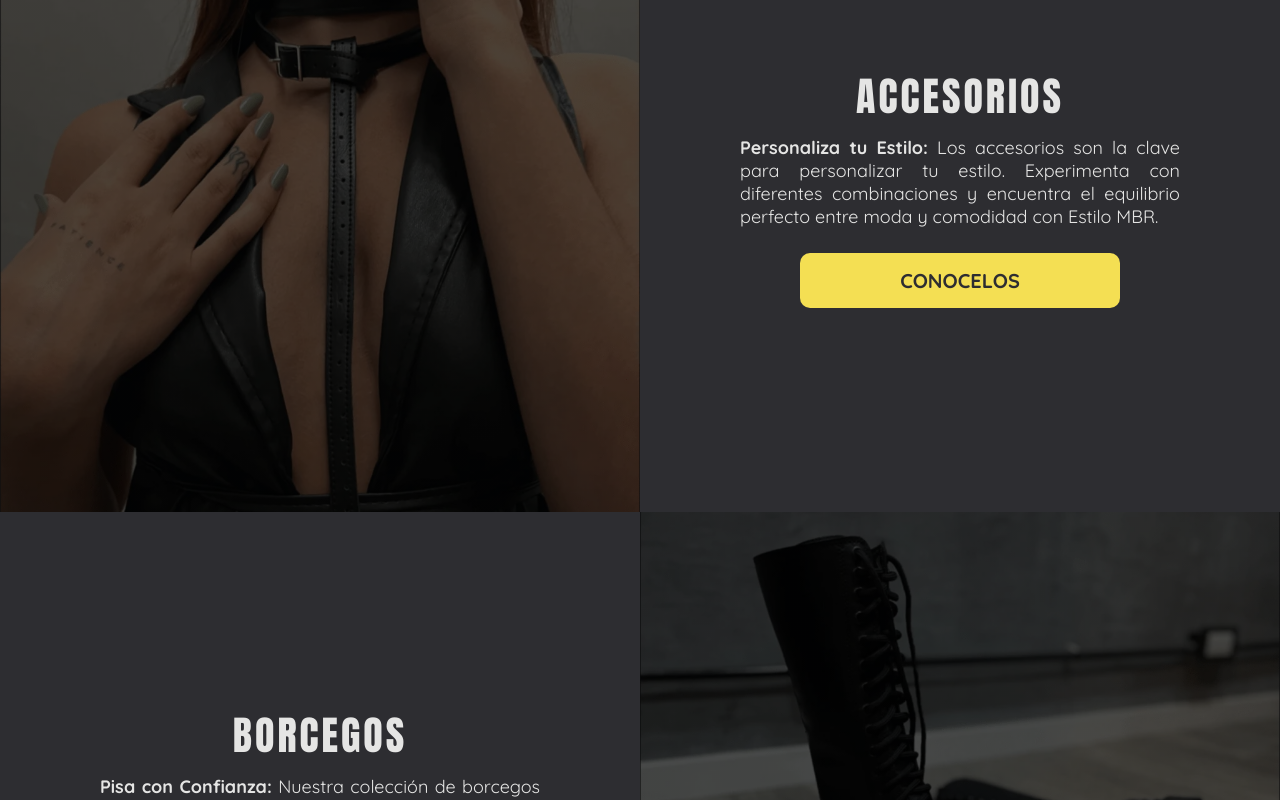
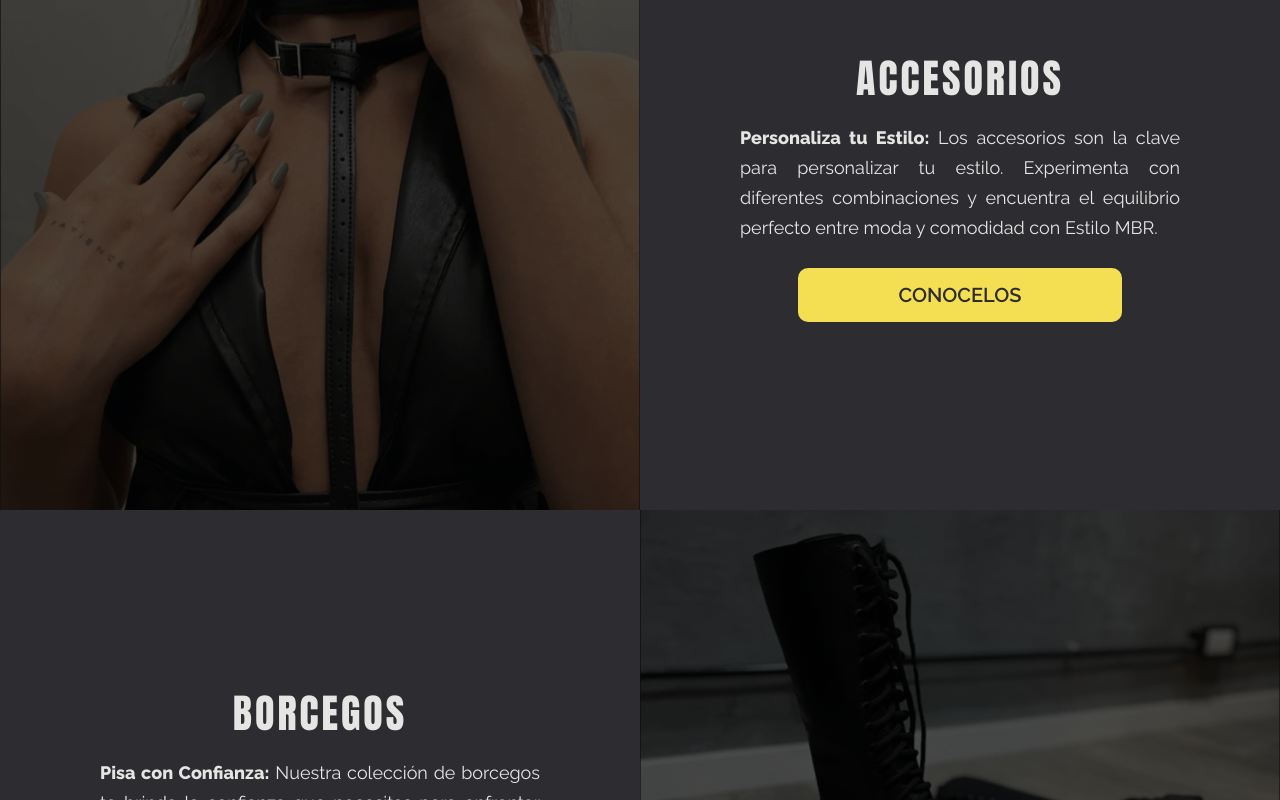
Before and after one commit to scherpablo/mbr-react-vite, a React (Vite) app: page / in a window 1280 px wide. Shown: the part 1580-2380 px from the top of the page. Built offline with nearby package versions, Linux system fonts and the light colour scheme; no server answers.

Commit message:
update fonts descriptions

```diff
--- a/index.html
+++ b/index.html
@@ -8,7 +8,7 @@
     <link rel="preconnect" href="https://fonts.googleapis.com" />
     <link rel="preconnect" href="https://fonts.gstatic.com" crossorigin />
     <link
-      href="https://fonts.googleapis.com/css2?family=Bungee&family=Poppins:wght@400;600;900&family=Quicksand:wght@300;400;500;700&family=Rubik:wght@900&display=swap"
+      href="https://fonts.googleapis.com/css2?family=Bungee&family=Poppins:wght@400;600;900&family=Quicksand:wght@300;400;500;700&family=Raleway:wght@400;500;600;800&family=Rubik:wght@900&display=swap"
       rel="stylesheet"
     />
     <!-- Meta Pixel Code -->
--- a/src/components/SectionThree/SectionThree.module.css
+++ b/src/components/SectionThree/SectionThree.module.css
@@ -39,7 +39,7 @@
   letter-spacing: 3px;
   color: var(--whiteText);
   text-transform: uppercase;
-  margin-bottom: 10px;
+  margin-bottom: 15px;
 }
 .divTextSection p {
   font-size: 18px;
@@ -47,9 +47,10 @@
   color: var(--whiteText);
   padding: 0 100px;
   text-align: justify;
+  line-height: 30px;
 }
 .divTextSection p span{
-  font-weight: 600;
+  font-weight: 800;
 }
 .divTextSection button {
   margin-top: 25px;
--- a/src/components/SectionTwo/SectionTwo.module.css
+++ b/src/components/SectionTwo/SectionTwo.module.css
@@ -38,7 +38,7 @@
   letter-spacing: 3px;
   color: var(--whiteText);
   text-transform: uppercase;
-  margin-bottom: 10px;
+  margin-bottom: 15px;
 }
 .divTextSection p {
   font-size: 18px;
@@ -46,9 +46,11 @@
   color: var(--whiteText);
   padding: 0 100px;
   text-align: justify;
+  line-height: 30px;
+
 }
 .divTextSection p span{
-  font-weight: 600;
+  font-weight: 800;
 }
 .divTextSection button {
   margin-top: 25px;
--- a/src/styles.css
+++ b/src/styles.css
@@ -10,7 +10,7 @@
   --greyText: #606060;
   --greyText2: #2D2D31;
 
-  --fontParagraph: "Quicksand", sans-serif;
+  --fontParagraph: "Raleway", sans-serif;
   --fontExtra: "Bungee", cursive;
   --fontTitles: "Rubik", sans-serif;
   --fontSections: "Poppins", sans-serif;
```
